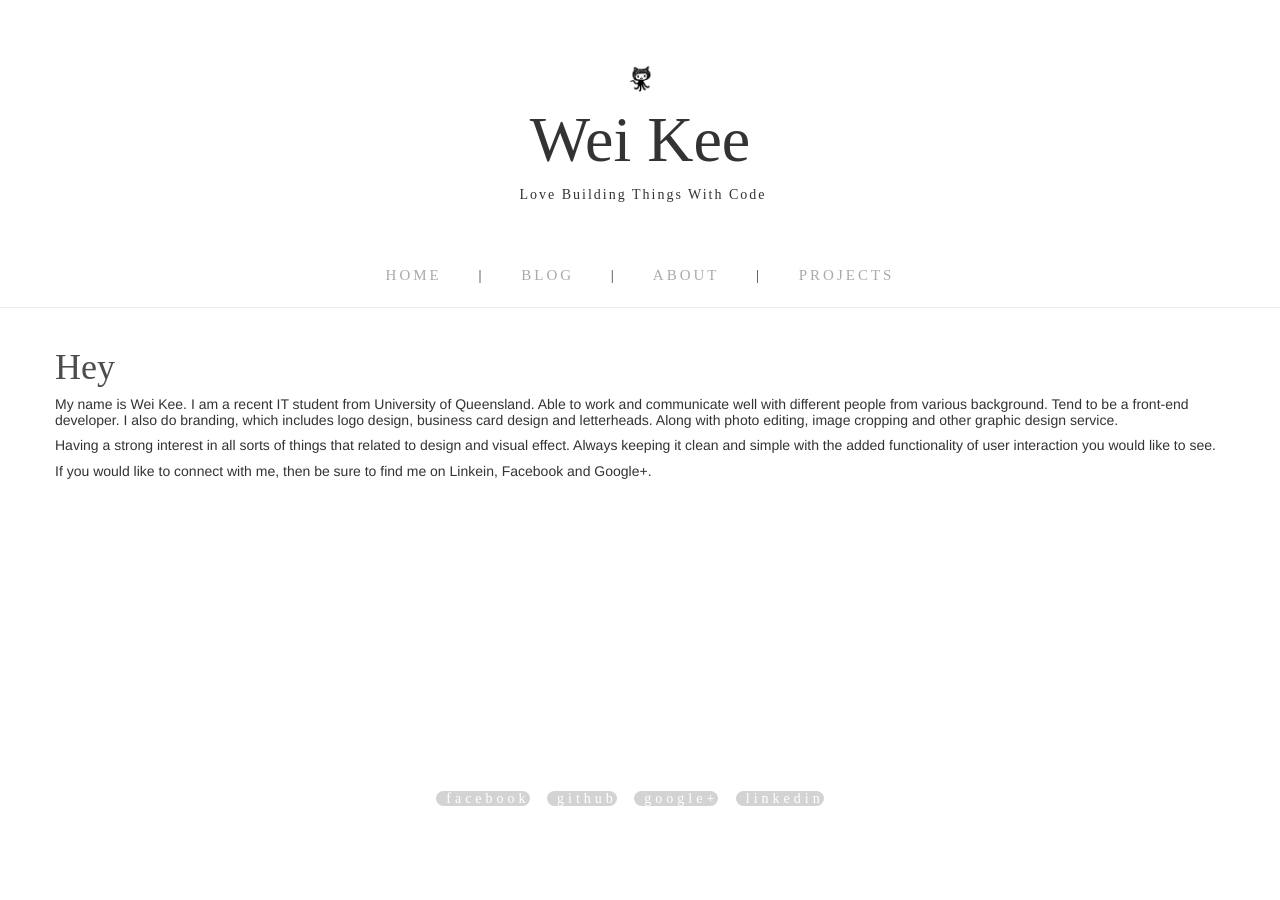
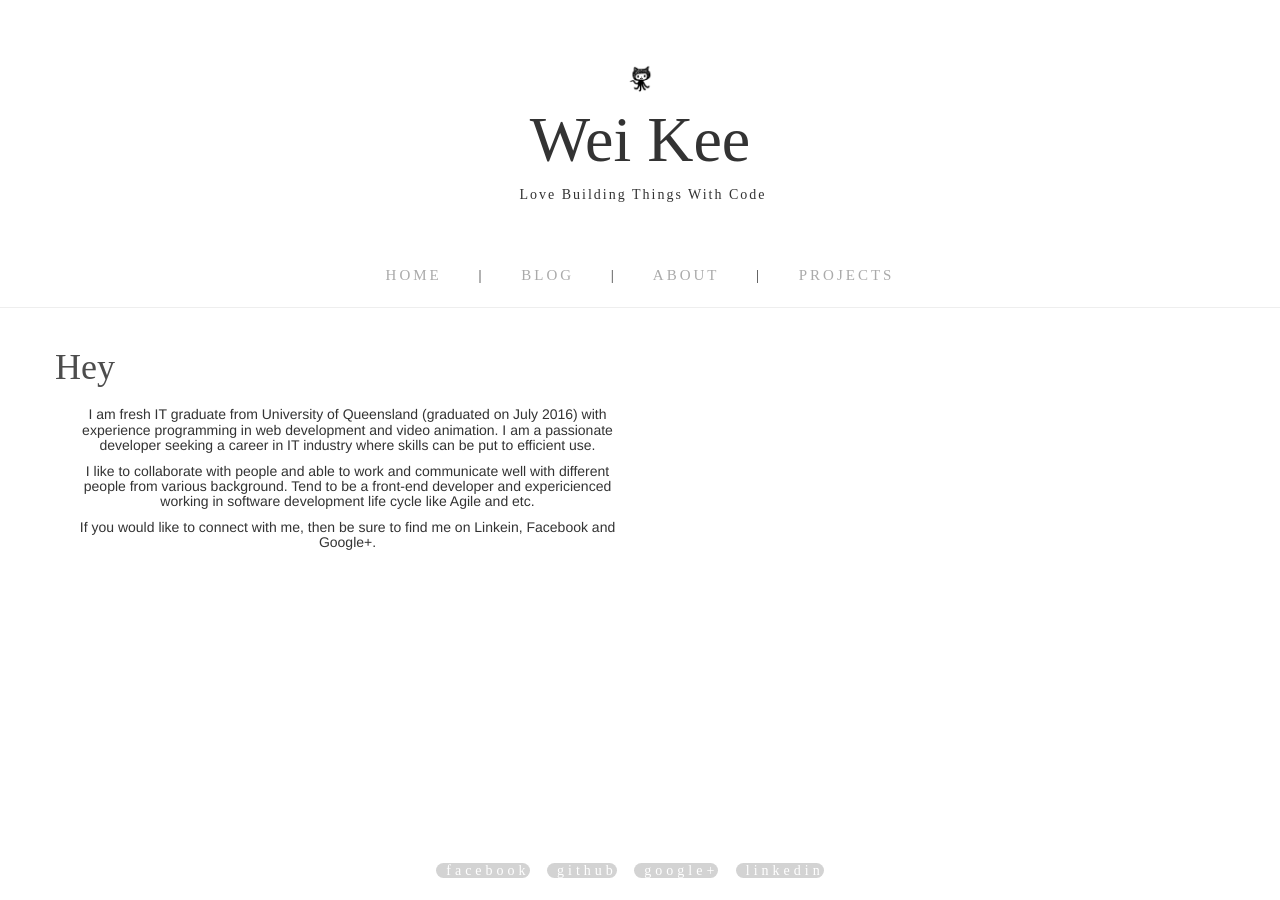
Before and after one commit to weikee94/Blog, a Jekyll site: the page built from about.html, in a window 1280 px wide. Built offline with Jekyll 4.4.1, drawn with Linux system fonts in a browser that asks for light colours; nearby versions of some CDN libraries; comment, search, counter and statistics services are not loaded.

Commit message:
updated the summary

```diff
--- a/about.html
+++ b/about.html
@@ -6,11 +6,12 @@ title: About Me
 <div class="container">
 	<div class="row">
 		<h1 class="aboutTitle">Hey</h1>
+		<div class="col-md-6 text-center">
+			<h5>I am fresh IT graduate from University of Queensland (graduated on July 2016) with experience programming in web development and video animation. I am a passionate developer seeking a career in IT industry where skills can be put to efficient use. </h5>
 
-		<h5>My name is Wei Kee. I am a recent IT student from University of Queensland. Able to work and communicate well with different people from various background. Tend to be a front-end developer. I also do branding, which includes logo design, business card design and letterheads. Along with photo editing, image cropping and other graphic design service. </h5>
+			<h5>I like to collaborate with people and able to work and communicate well with different people from various background. Tend to be a front-end developer and expericienced working in software development life cycle like Agile and etc.</h5>
 
-		<h5>Having a strong interest in all sorts of things that related to design and visual effect. Always keeping it clean and simple with the added functionality of user interaction you would like to see.</h5>
-
-		<h5>If you would like to connect with me, then be sure to find me on Linkein, Facebook and Google+.</h5>
+			<h5>If you would like to connect with me, then be sure to find me on Linkein, Facebook and Google+.</h5>
+		</div>
 	</div>
 </div>
```
